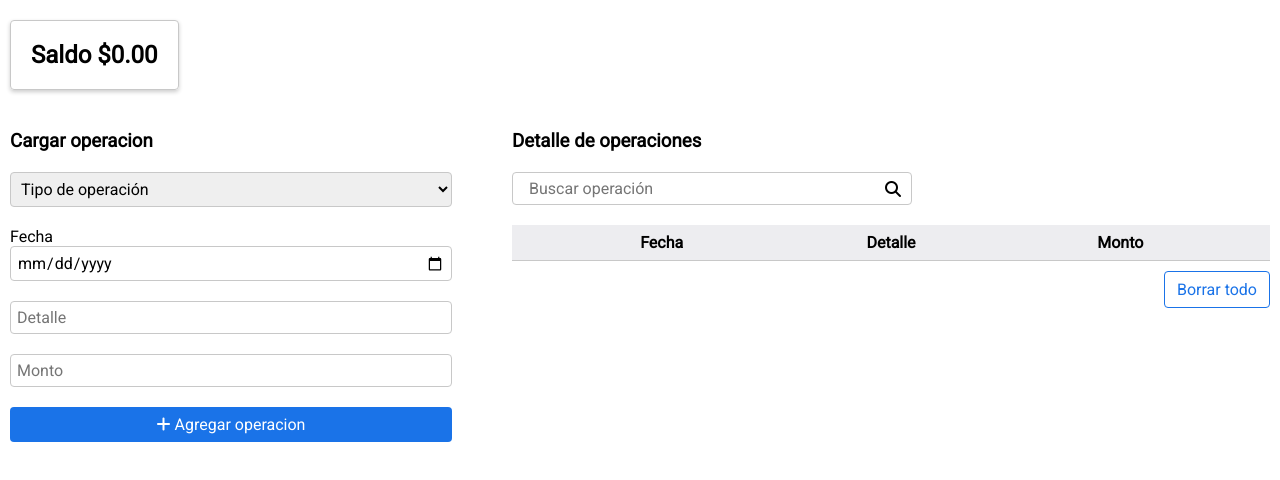
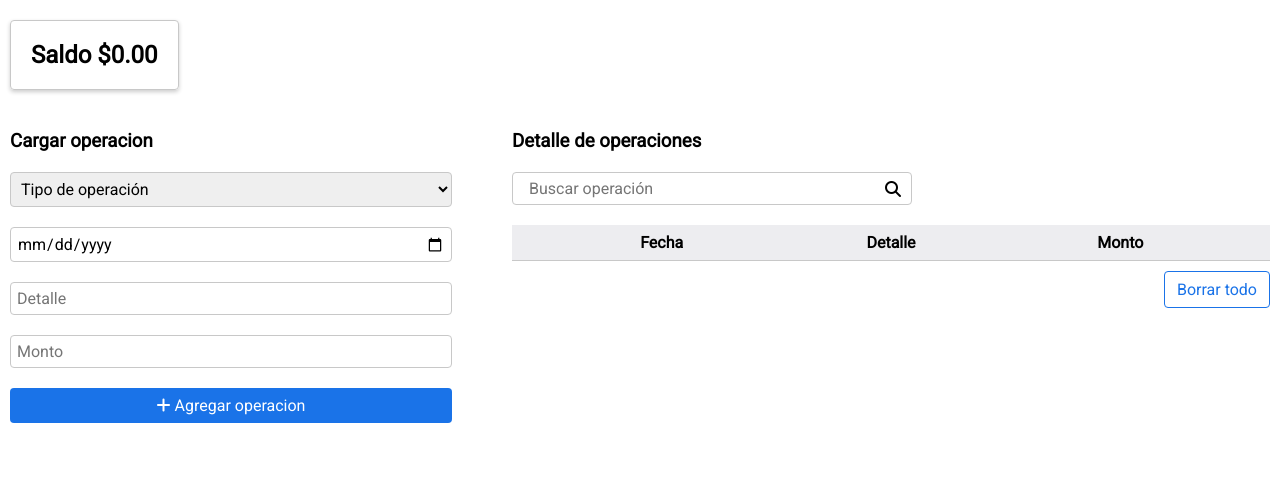
Before and after one commit to german-carosio/PF_Carosio, a plain HTML site: page index.html in a window 1280 px wide. Drawn offline with Linux system fonts and the light colour scheme.

Commit message:
estilos inputs

```diff
--- a/index.html
+++ b/index.html
@@ -43,10 +43,7 @@
                         <option value="Ingreso">Ingreso</option>
                         <option value="Gasto">Gasto</option>
                     </select>
-                    <div class="fecha-div">
-                        <label for="">Fecha</label>
-                    <input type="date" id="fecha" name="fecha">
-                    </div>
+                    <input type="date" id="fecha" name="fecha" placeholder="Fecha">
                     <input type="text" id="detalle" placeholder="Detalle">
                     <input type="number" id="monto" step="0.01" placeholder="Monto">
                     <button type="submit" id="btn-form" class="btn-form"><i class="fa-solid fa-plus"></i> Agregar operacion</button>
```
